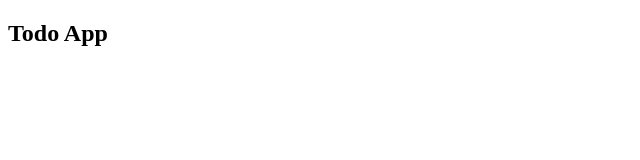
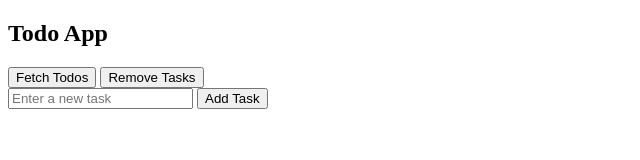
Before and after one commit to miikedev/dev-course-todo-app, a plain HTML site: page index.html in a window 1280 px wide. Shown: the whole page, without its empty margins (0-640 px from the left). Drawn offline with Linux system fonts and the light colour scheme.

Commit message:
feat: todo ui

```diff
--- a/index.html
+++ b/index.html
@@ -6,5 +6,14 @@
 </head>
 <body>
     <h2>Todo App</h2>
+    <button id="fetch-todos">Fetch Todos</button>
+    <button id="remove-tasks">Remove Tasks</button>
+
+    <form id="add-task-form">
+        <input type="text" id="new-task-input" placeholder="Enter a new task" required />
+        <button type="submit">Add Task</button>
+    </form>
+    <ul id="task-list">
+    </ul>
 </body>
 </html>
```
